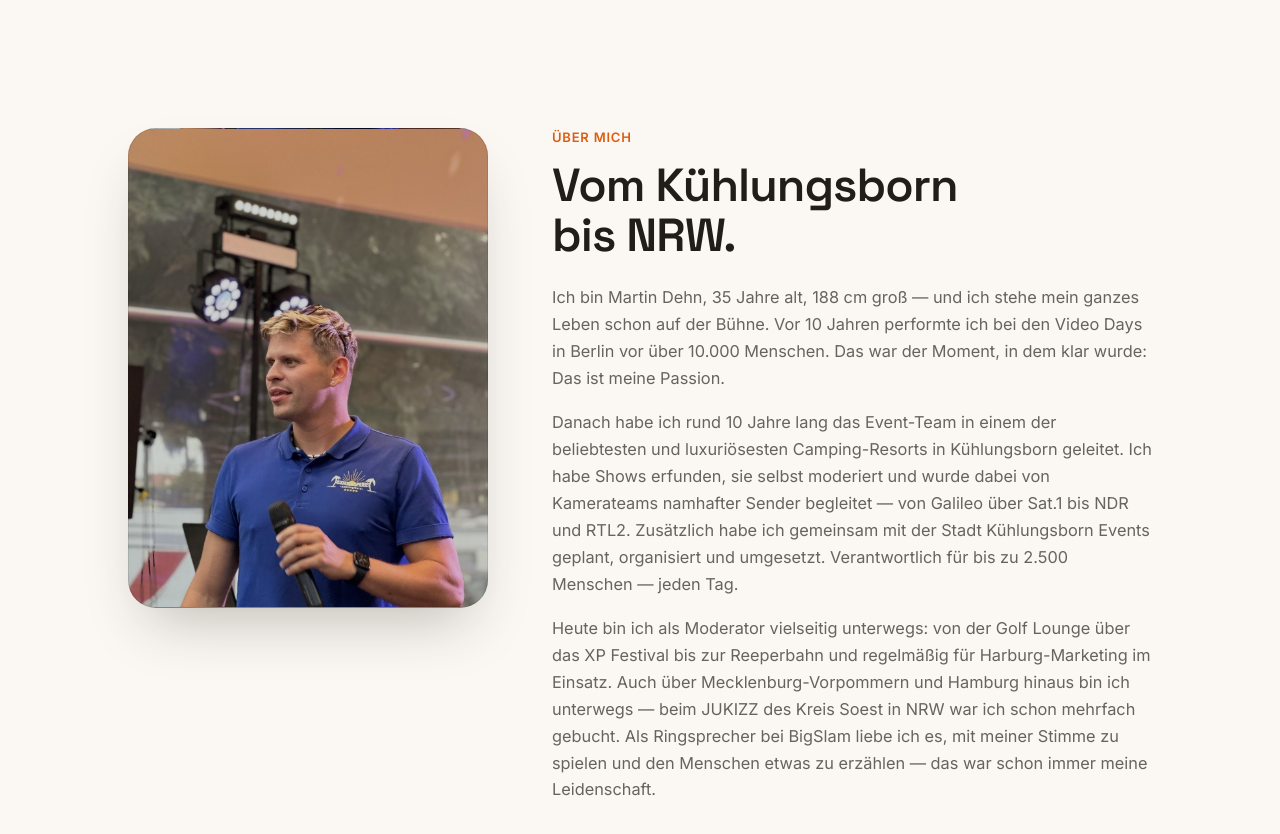
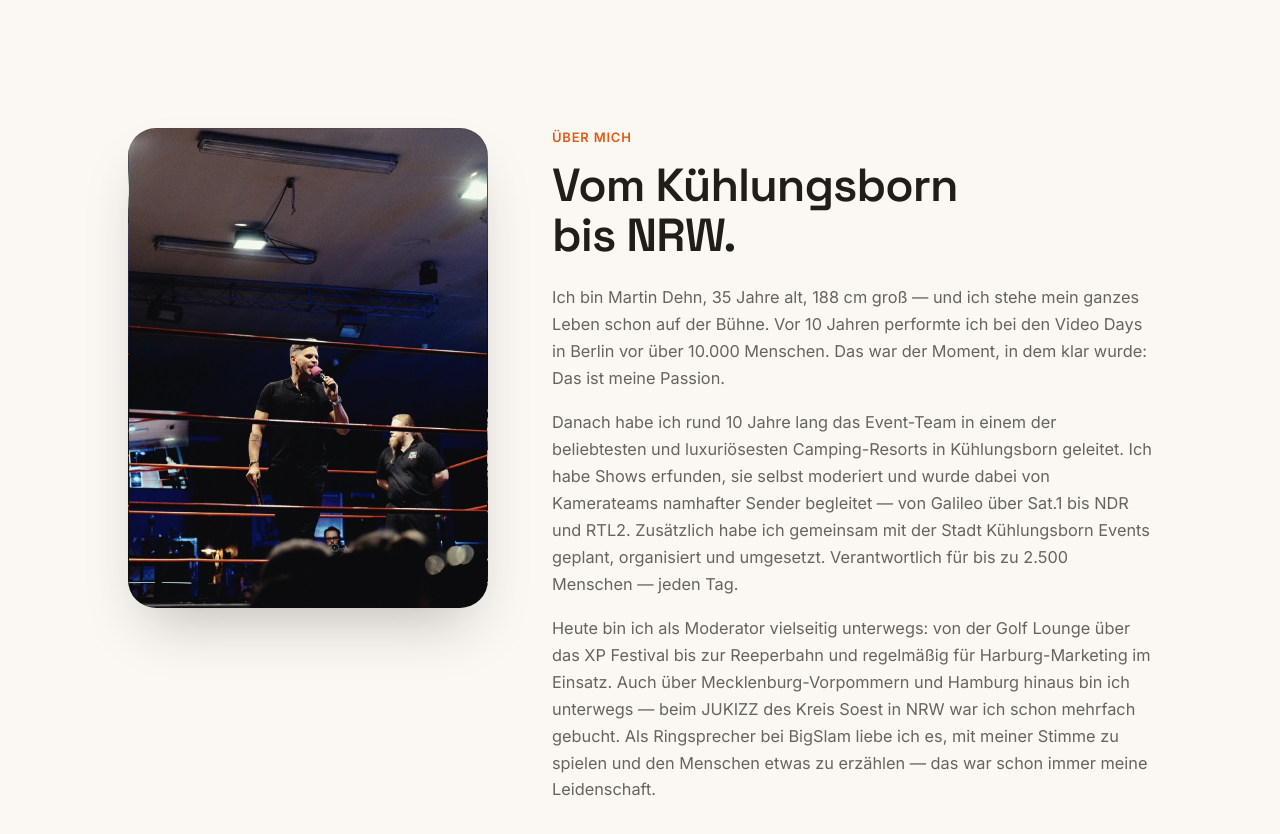
Before and after one commit to martindehn1/martindehn.com, a plain HTML site: page index.html in a window 1280 px wide. Shown: the part 2060-2894 px from the top of the page. Drawn offline with Linux system fonts and the light colour scheme.

Commit message:
Über mich: Portrait durch Foto 3 aus Galerie ersetzen

```diff
--- a/index.html
+++ b/index.html
@@ -184,7 +184,7 @@
   <section class="section section-about" id="ueber-mich">
     <div class="about-grid">
       <div class="about-media reveal" aria-hidden="true">
-        <div class="portrait-frame portrait-frame--tall" style="background-image:url('assets/img/martin-dehn-portrait.jpg')"></div>
+        <div class="portrait-frame portrait-frame--tall" style="background-image:url('assets/img/gallery/gallery-03.jpg')"></div>
       </div>
       <div class="about-copy reveal">
         <p class="eyebrow">Über mich</p>
```
